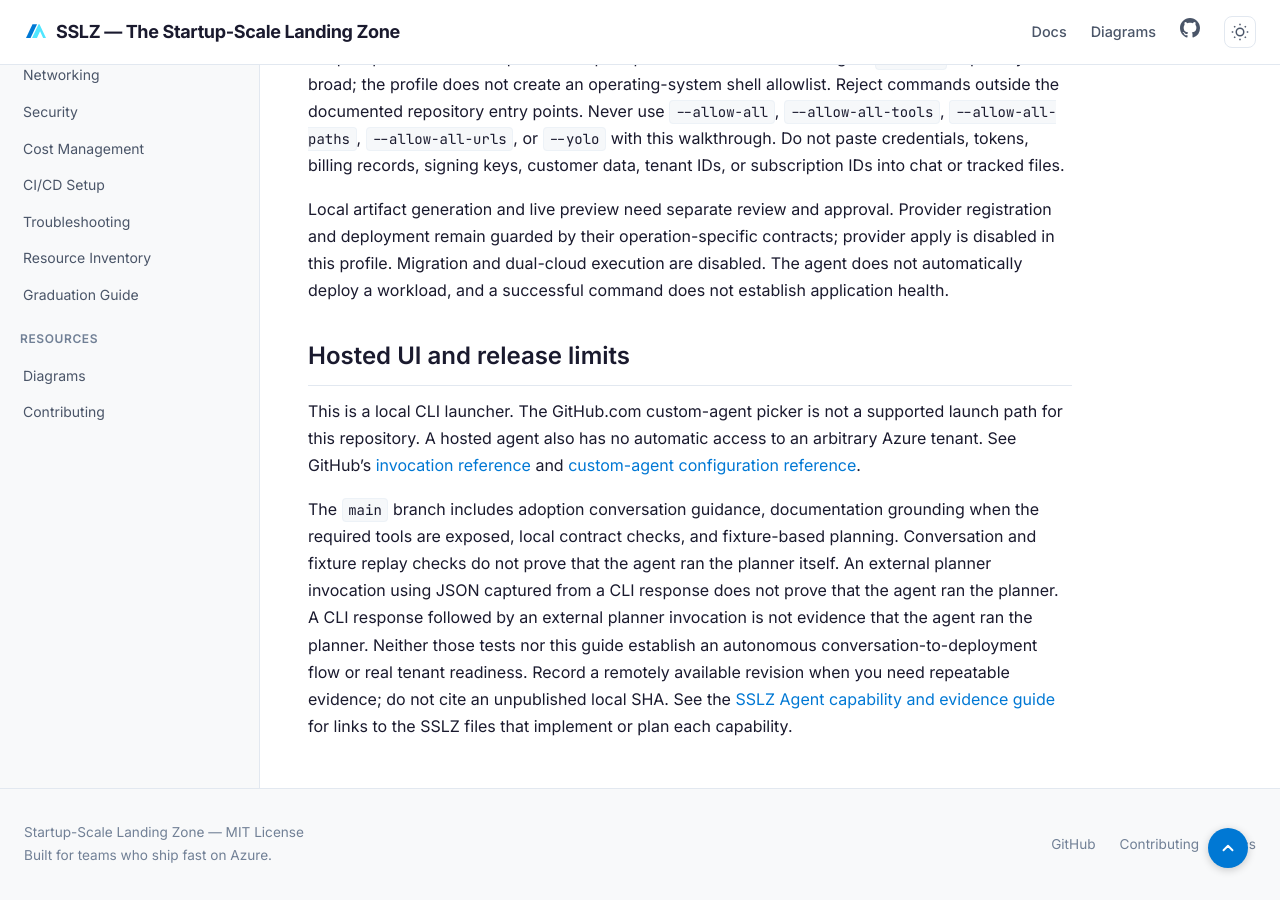
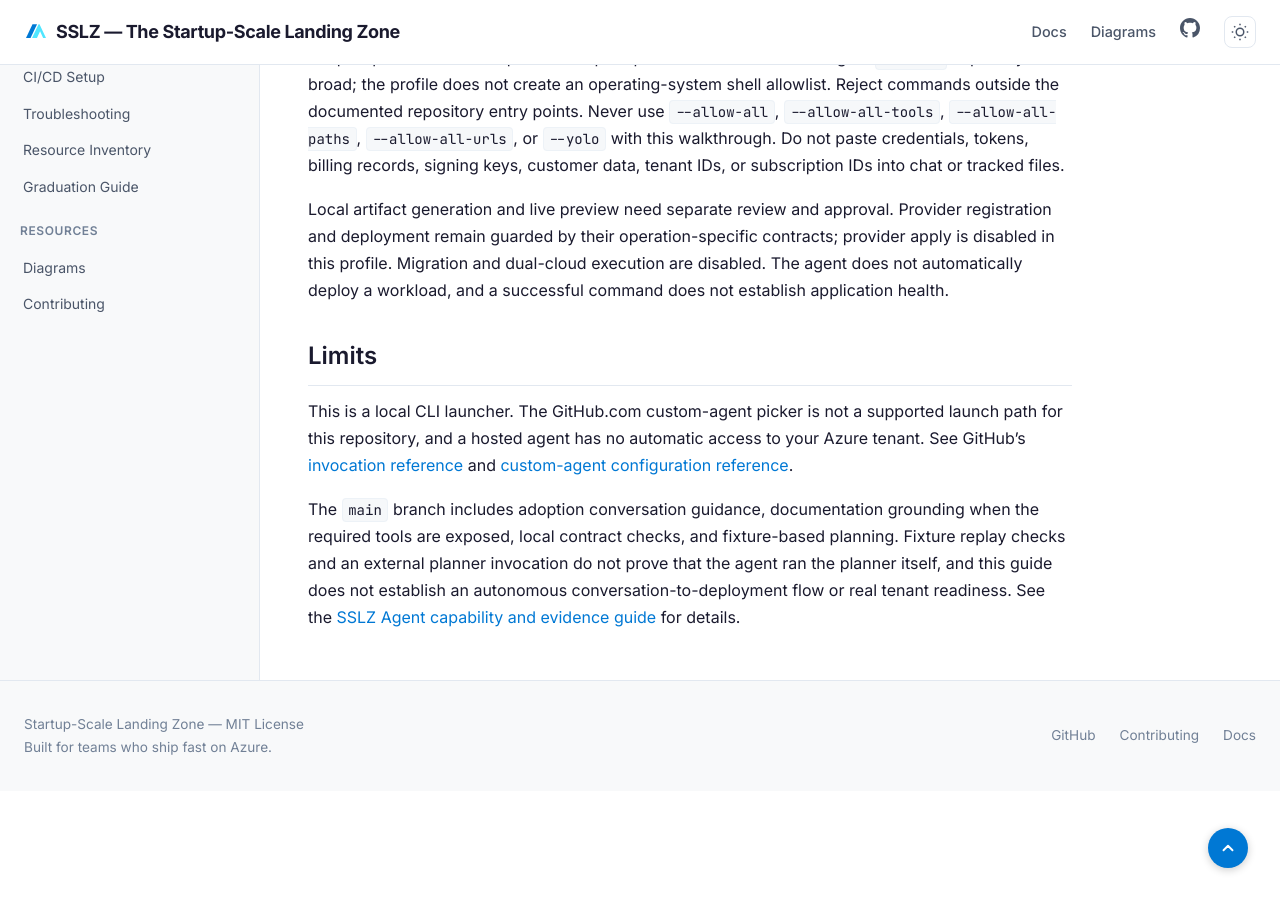
Before and after one commit to ricmmartins/sslz, a Jekyll site: the page built from use-sslz-agent.md, in a window 1280 px wide and 900 px high, scrolled down 4877 px. Built offline with Jekyll 4.4.1, drawn with Linux system fonts in a browser that asks for light colours.

Commit message:
Shorten the limits section on the Use SSLZ Agent page

```diff
--- a/use-sslz-agent.md
+++ b/use-sslz-agent.md
@@ -187,18 +187,15 @@
 dual-cloud execution are disabled. The agent does not automatically deploy a workload, and a successful command does
 not establish application health.
 
-## Hosted UI and release limits
+## Limits
 
-This is a local CLI launcher. The GitHub.com custom-agent picker is not a supported launch path for this repository.
-A hosted agent also has no automatic access to an arbitrary Azure tenant. See GitHub's
+This is a local CLI launcher. The GitHub.com custom-agent picker is not a supported launch path for this repository,
+and a hosted agent has no automatic access to your Azure tenant. See GitHub's
 [invocation reference](https://docs.github.com/en/copilot/how-tos/copilot-cli/use-copilot-cli/invoke-custom-agents)
 and [custom-agent configuration reference](https://docs.github.com/en/copilot/reference/custom-agents-configuration).
 
 The `main` branch includes adoption conversation guidance, documentation grounding when the required tools are exposed,
-local contract checks, and fixture-based planning. Conversation and fixture replay checks do not prove that the agent
-ran the planner itself. An external planner invocation using JSON captured from a CLI response does not prove that the
-agent ran the planner. A CLI response followed by an external planner invocation is not evidence that the agent ran the
-planner. Neither those tests nor this guide establish an autonomous conversation-to-deployment flow or real tenant
-readiness. Record a remotely available revision when you need repeatable evidence; do not cite an
-unpublished local SHA. See the [SSLZ Agent capability and evidence guide]({{ '/agent/' | relative_url }}) for links to
-the SSLZ files that implement or plan each capability.
+local contract checks, and fixture-based planning. Fixture replay checks and an external planner invocation do not prove
+that the agent ran the planner itself, and this guide does not establish an autonomous conversation-to-deployment flow
+or real tenant readiness. See the [SSLZ Agent capability and evidence guide]({{ '/agent/' | relative_url }}) for
+details.
```
